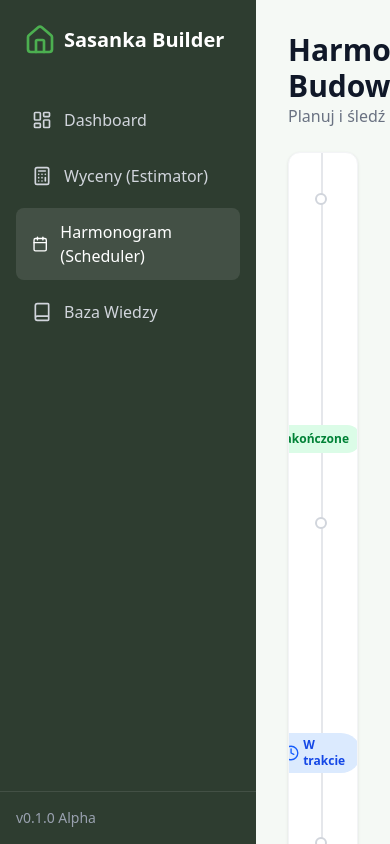
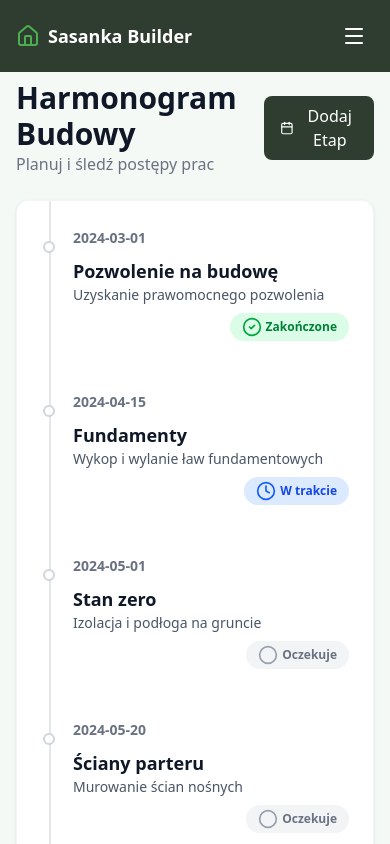
Before and after one commit to ecm-digital/sasankabuilder, a React (Vite) app: page /scheduler in a window 390 px wide. Built offline with nearby package versions, Linux system fonts and the light colour scheme.

Commit message:
Feat: Mobile optimization - Hamburger menu, responsive tables

```diff
--- a/src/components/Layout.tsx
+++ b/src/components/Layout.tsx
@@ -1,20 +1,64 @@
 
-import { NavLink, Outlet } from 'react-router-dom';
-import { LayoutDashboard, Calculator, Calendar, Home, Book } from 'lucide-react';
+import { useState } from 'react';
+import { NavLink, Outlet, useLocation } from 'react-router-dom';
+import { LayoutDashboard, Calculator, Calendar, Home, Book, Menu, X } from 'lucide-react';
 
 export function Layout() {
+    const [isMobileMenuOpen, setIsMobileMenuOpen] = useState(false);
+    const location = useLocation();
+
+    // Close mobile menu when route changes
+    if (isMobileMenuOpen && location.pathname) {
+        // This effect can be handled purely by React pattern or just clicking a link closes it.
+        // For simplicity in this replacement, we'll let the NavLink click handler do it or add an onClick to Nav/Link.
+    }
+
+    const toggleMenu = () => setIsMobileMenuOpen(!isMobileMenuOpen);
+    const closeMenu = () => setIsMobileMenuOpen(false);
+
     return (
-        <div className="flex h-screen bg-sasanka-light">
+        <div className="flex h-screen bg-sasanka-light relative">
+            {/* Mobile Header */}
+            <div className="lg:hidden absolute top-0 left-0 right-0 bg-sasanka-dark text-white p-4 flex justify-between items-center z-20">
+                <div className="flex items-center space-x-2">
+                    <Home className="h-6 w-6 text-sasanka-green" />
+                    <span className="text-lg font-bold">Sasanka Builder</span>
+                </div>
+                <button onClick={toggleMenu} className="p-2">
+                    {isMobileMenuOpen ? <X className="h-6 w-6" /> : <Menu className="h-6 w-6" />}
+                </button>
+            </div>
+
+            {/* Sidebar Overlay for Mobile */}
+            {isMobileMenuOpen && (
+                <div
+                    className="fixed inset-0 bg-black bg-opacity-50 z-30 lg:hidden"
+                    onClick={closeMenu}
+                ></div>
+            )}
+
             {/* Sidebar */}
-            <aside className="w-64 bg-sasanka-dark text-white flex flex-col">
-                <div className="p-6 flex items-center space-x-2">
+            <aside className={`
+                absolute lg:relative top-0 left-0 h-full w-64 bg-sasanka-dark text-white flex flex-col z-40 transition-transform duration-300 ease-in-out
+                ${isMobileMenuOpen ? 'translate-x-0' : '-translate-x-full lg:translate-x-0'}
+            `}>
+                <div className="p-6 flex items-center space-x-2 hidden lg:flex">
                     <Home className="h-8 w-8 text-sasanka-green" />
                     <span className="text-xl font-bold">Sasanka Builder</span>
                 </div>
 
-                <nav className="flex-1 px-4 py-4 space-y-2">
+                {/* Mobile Menu Header inside Sidebar */}
+                <div className="p-4 flex items-center justify-between lg:hidden border-b border-white/10">
+                    <span className="font-bold text-lg">Menu</span>
+                    <button onClick={closeMenu}>
+                        <X className="h-5 w-5" />
+                    </button>
+                </div>
+
+                <nav className="flex-1 px-4 py-4 space-y-2 mt-14 lg:mt-0">
                     <NavLink
                         to="/"
+                        onClick={closeMenu}
                         className={({ isActive }) =>
                             `flex items-center space-x-3 px-4 py-3 rounded-lg transition-colors ${isActive ? 'bg-white/10 text-white' : 'text-gray-300 hover:bg-white/5 hover:text-white'
                             }`
@@ -26,6 +70,7 @@ export function Layout() {
 
                     <NavLink
                         to="/estimator"
+                        onClick={closeMenu}
                         className={({ isActive }) =>
                             `flex items-center space-x-3 px-4 py-3 rounded-lg transition-colors ${isActive ? 'bg-white/10 text-white' : 'text-gray-300 hover:bg-white/5 hover:text-white'
                             }`
@@ -37,6 +82,7 @@ export function Layout() {
 
                     <NavLink
                         to="/scheduler"
+                        onClick={closeMenu}
                         className={({ isActive }) =>
                             `flex items-center space-x-3 px-4 py-3 rounded-lg transition-colors ${isActive ? 'bg-white/10 text-white' : 'text-gray-300 hover:bg-white/5 hover:text-white'
                             }`
@@ -48,6 +94,7 @@ export function Layout() {
 
                     <NavLink
                         to="/knowledge-base"
+                        onClick={closeMenu}
                         className={({ isActive }) =>
                             `flex items-center space-x-3 px-4 py-3 rounded-lg transition-colors ${isActive ? 'bg-white/10 text-white' : 'text-gray-300 hover:bg-white/5 hover:text-white'
                             }`
@@ -64,8 +111,8 @@ export function Layout() {
             </aside>
 
             {/* Main Content */}
-            <main className="flex-1 overflow-auto">
-                <div className="p-8">
+            <main className="flex-1 overflow-auto w-full pt-16 lg:pt-0">
+                <div className="p-4 md:p-8">
                     <Outlet />
                 </div>
             </main>
--- /dev/null
+++ b/src/hooks/useLocalStorage.ts
@@ -0,0 +1,47 @@
+import { useState, useEffect } from 'react';
+
+export function useLocalStorage<T>(key: string, initialValue: T): [T, (value: T | ((val: T) => T)) => void] {
+    // Get from local storage then
+    // parse stored json or if none return initialValue
+    const readValue = (): T => {
+        if (typeof window === 'undefined') {
+            return initialValue;
+        }
+
+        try {
+            const item = window.localStorage.getItem(key);
+            return item ? JSON.parse(item) : initialValue;
+        } catch (error) {
+            console.warn(`Error reading localStorage key “${key}”:`, error);
+            return initialValue;
+        }
+    };
+
+    const [storedValue, setStoredValue] = useState<T>(readValue);
+
+    // Return a wrapped version of useState's setter function that ...
+    // ... persists the new value to localStorage.
+    const setValue = (value: T | ((val: T) => T)) => {
+        try {
+            // Allow value to be a function so we have same API as useState
+            const valueToStore = value instanceof Function ? value(storedValue) : value;
+
+            // Save state
+            setStoredValue(valueToStore);
+
+            // Save to local storage
+            if (typeof window !== 'undefined') {
+                window.localStorage.setItem(key, JSON.stringify(valueToStore));
+            }
+        } catch (error) {
+            console.warn(`Error setting localStorage key “${key}”:`, error);
+        }
+    };
+
+    useEffect(() => {
+        setStoredValue(readValue());
+        // eslint-disable-next-line react-hooks/exhaustive-deps
+    }, []);
+
+    return [storedValue, setValue];
+}
--- a/src/pages/Estimator.tsx
+++ b/src/pages/Estimator.tsx
@@ -1,5 +1,6 @@
 import { useState } from 'react';
 import { Plus, Trash2, DollarSign } from 'lucide-react';
+import { useLocalStorage } from '../hooks/useLocalStorage';
 
 interface EstimateItem {
     id: string;
@@ -11,7 +12,7 @@ interface EstimateItem {
 }
 
 export function Estimator() {
-    const [items, setItems] = useState<EstimateItem[]>([
+    const [items, setItems] = useLocalStorage<EstimateItem[]>('sasanka-estimator-items', [
         { id: '1', category: 'Stan Surowy', name: 'Beton B25', quantity: 15, unit: 'm3', price: 320 },
         { id: '2', category: 'Stan Surowy', name: 'Bloczki betonowe', quantity: 500, unit: 'szt', price: 4.5 },
     ]);
@@ -80,7 +81,7 @@ export function Estimator() {
                             <option>Instalacje</option>
                         </select>
                     </div>
-                    <div className="md:col-span-2">
+                    <div className="sm:col-span-2 lg:col-span-2">
                         <label className="block text-sm font-medium text-gray-700 mb-1">Nazwa</label>
                         <input
                             type="text"
@@ -122,7 +123,8 @@ export function Estimator() {
 
             {/* Items List */}
             <div className="bg-white rounded-xl shadow-sm border border-gray-100 overflow-hidden">
-                <table className="w-full text-left">
+                <div className="overflow-x-auto">
+                    <table className="w-full text-left min-w-[800px]">
                         <thead className="bg-gray-50 border-b border-gray-100">
                             <tr>
                                 <th className="px-6 py-4 font-semibold text-gray-600">Nazwa</th>
@@ -166,6 +168,8 @@ export function Estimator() {
                         </div>
                     )}
                 </div>
+
+            </div>
         </div>
     );
 }
--- a/src/pages/Scheduler.tsx
+++ b/src/pages/Scheduler.tsx
@@ -1,5 +1,6 @@
-import { useState } from 'react';
+
 import { Calendar, CheckCircle2, Circle, Clock } from 'lucide-react';
+import { useLocalStorage } from '../hooks/useLocalStorage';
 
 interface Stage {
     id: string;
@@ -10,7 +11,7 @@ interface Stage {
 }
 
 export function Scheduler() {
-    const [stages] = useState<Stage[]>([
+    const [stages] = useLocalStorage<Stage[]>('sasanka-scheduler-stages', [
         { id: '1', name: 'Pozwolenie na budowę', date: '2024-03-01', status: 'completed', description: 'Uzyskanie prawomocnego pozwolenia' },
         { id: '2', name: 'Fundamenty', date: '2024-04-15', status: 'in-progress', description: 'Wykop i wylanie ław fundamentowych' },
         { id: '3', name: 'Stan zero', date: '2024-05-01', status: 'pending', description: 'Izolacja i podłoga na gruncie' },
@@ -57,7 +58,7 @@ export function Scheduler() {
                             <div key={stage.id} className="relative flex items-start p-6 hover:bg-gray-50 transition-colors">
                                 <div className="absolute left-8 top-10 w-3 h-3 -ml-1.5 rounded-full bg-white border-2 border-gray-300 z-10"></div>
 
-                                <div className="ml-12 flex-1 grid grid-cols-1 md:grid-cols-4 gap-4 items-center">
+                                <div className="ml-8 md:ml-12 flex-1 grid grid-cols-1 md:grid-cols-4 gap-2 md:gap-4 items-start md:items-center">
                                     <div className="md:col-span-1">
                                         <span className="text-sm font-semibold text-gray-500">{stage.date}</span>
                                     </div>
```
Lines whose indentation alone changed are shown as unchanged.
